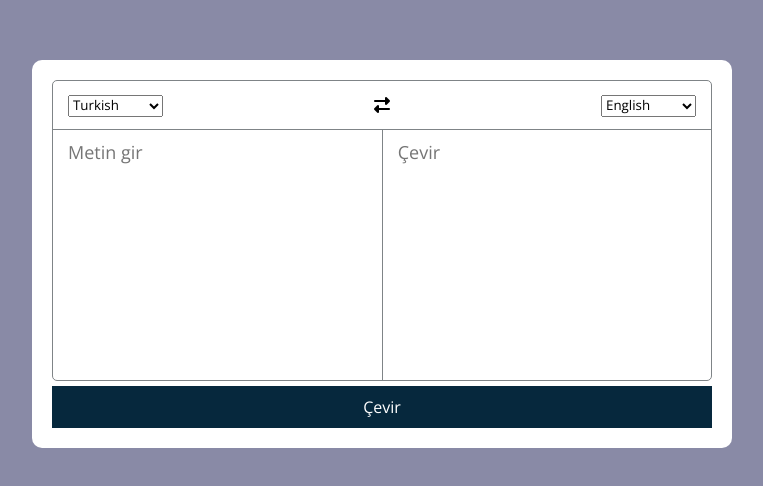
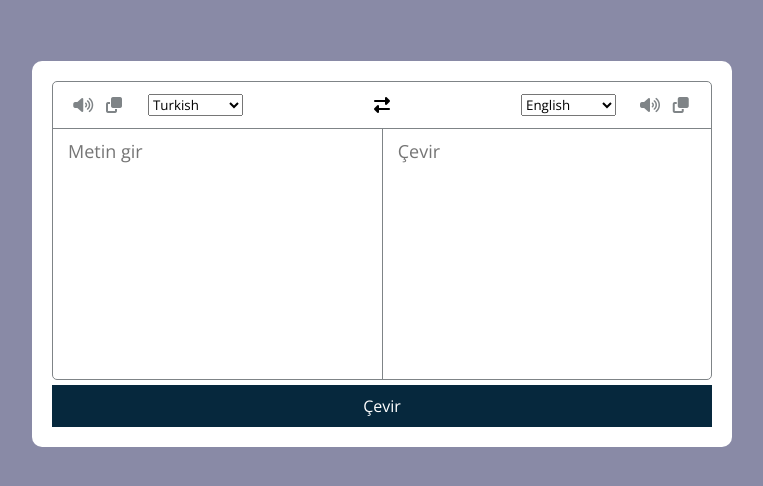
Before and after one commit to Muratcancftc/Translater-Projects, a plain HTML site: page index.html in a window 1280 px wide. Shown: the part 146-632 px from the top of the page, without its empty margins (258-1021 px from the left). Drawn offline with nearby package versions, Linux system fonts and the light colour scheme.

Commit message:
exchange iconunun kullanılması

```diff
--- a/index.html
+++ b/index.html
@@ -15,11 +15,19 @@
         <div class="box">
             <ul class="controls">
                 <li class="left">
+                    <div class="icons">
+                        <i class="fas fa-volume-up"></i>
+                        <i class="fas fa-copy"></i>
+                    </div>
                     <select id="from-lang"></select>
                 </li>
-                <li class="middle "><i class="fas fa-exchange-alt"></i></li>
+                <li class="exchange "><i class="fas fa-exchange-alt"></i></li>
                 <li class="right">
                     <select id="to-lang"></select>
+                    <div class="icons">
+                        <i class="fas fa-volume-up"></i>
+                        <i class="fas fa-copy"></i>
+                    </div>
                 </li>
             </ul>
             <div class="text-controls">
--- a/script.js
+++ b/script.js
@@ -3,6 +3,7 @@ const toLang = document.querySelector("#to-lang");
 const btnTranslate = document.querySelector("#btnTranslate")
 const fromText = document.querySelector("#from-text")
 const toText = document.querySelector("#to-text")
+const exchange = document.querySelector(".exchange")
 
 for ( let lang in languages){
     let option = ` <option value="${lang}">${languages[lang]}</option>`;
@@ -25,3 +26,13 @@ btnTranslate.addEventListener("click", () => {
             toText.value = data.responseData.translatedText;
         });
 });
+
+exchange.addEventListener("click", () => {
+    let text = fromText.value;
+    fromText.value = toText.value;
+    toText.value = text;
+
+    let lang = fromLang.value;
+    fromLang.value = toLang.value;
+    toLang.value = lang;
+})
--- a/style.css
+++ b/style.css
@@ -26,11 +26,21 @@ body{
     border: 1px solid #7f8487;
 }
 
-.controls {
+.controls, .controls li, .icons, .icons i {
     display: flex;
     align-items: center;
     justify-content: space-between;
 
+}
+.controls .icons i {
+    width: 40px;
+    color: #7f8487;
+    font-size: 16px;
+    cursor: pointer;
+    justify-content: center;
+}
+.controls .icons {
+    width: 35%;
 }
 
 ul {
```
